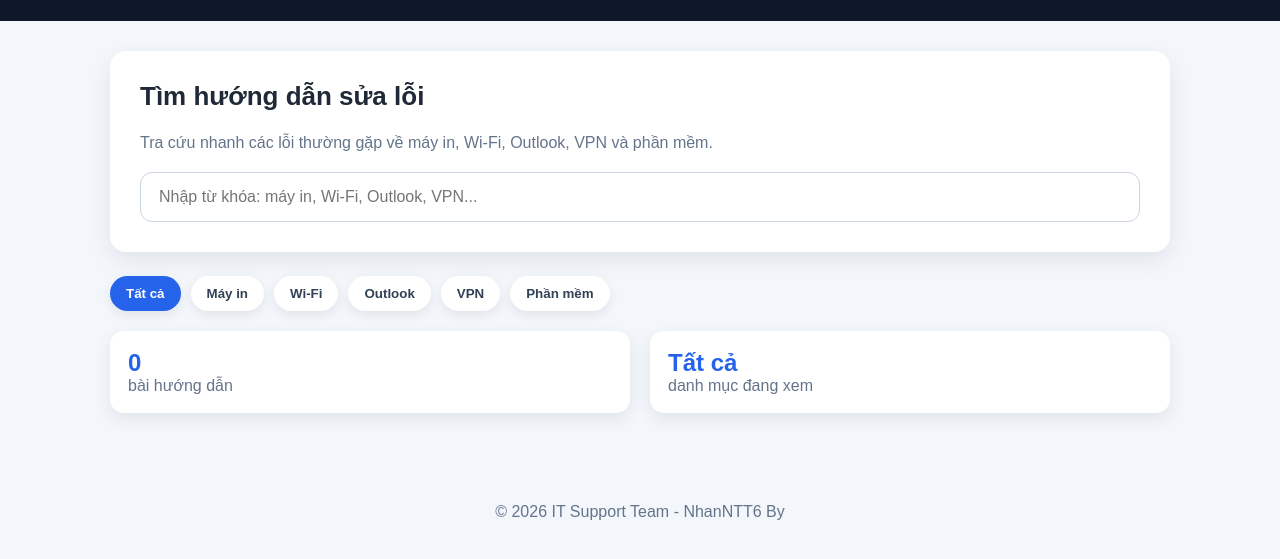
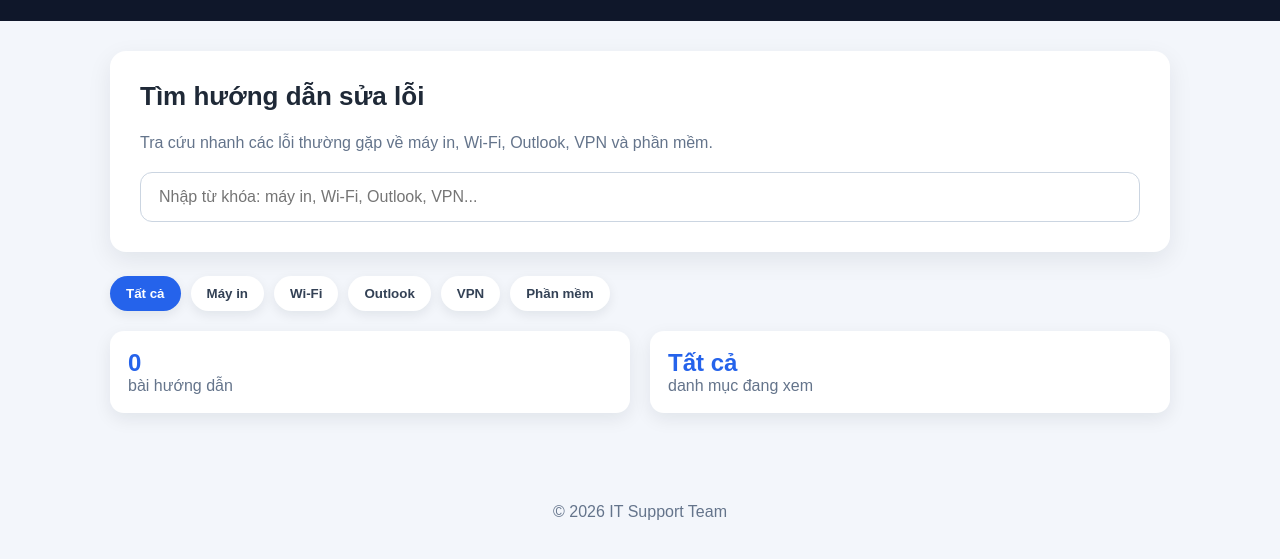
Before and after one commit to Thann-dev/it-knowledge-base, a plain HTML site: page index.html in a window 1280 px wide. Shown: the part 83-642 px from the top of the page. Drawn offline with Linux system fonts and the light colour scheme; no server answers.

Commit message:
Update index.html

```diff
--- a/index.html
+++ b/index.html
@@ -124,7 +124,7 @@
   </main>
 
   <footer class="footer">
-    <p>© 2026 IT Support Team - NhanNTT6 By</p>
+    <p>© 2026 IT Support Team </p>
   </footer>
 
   <div id="authModal" class="modal hidden">
```
